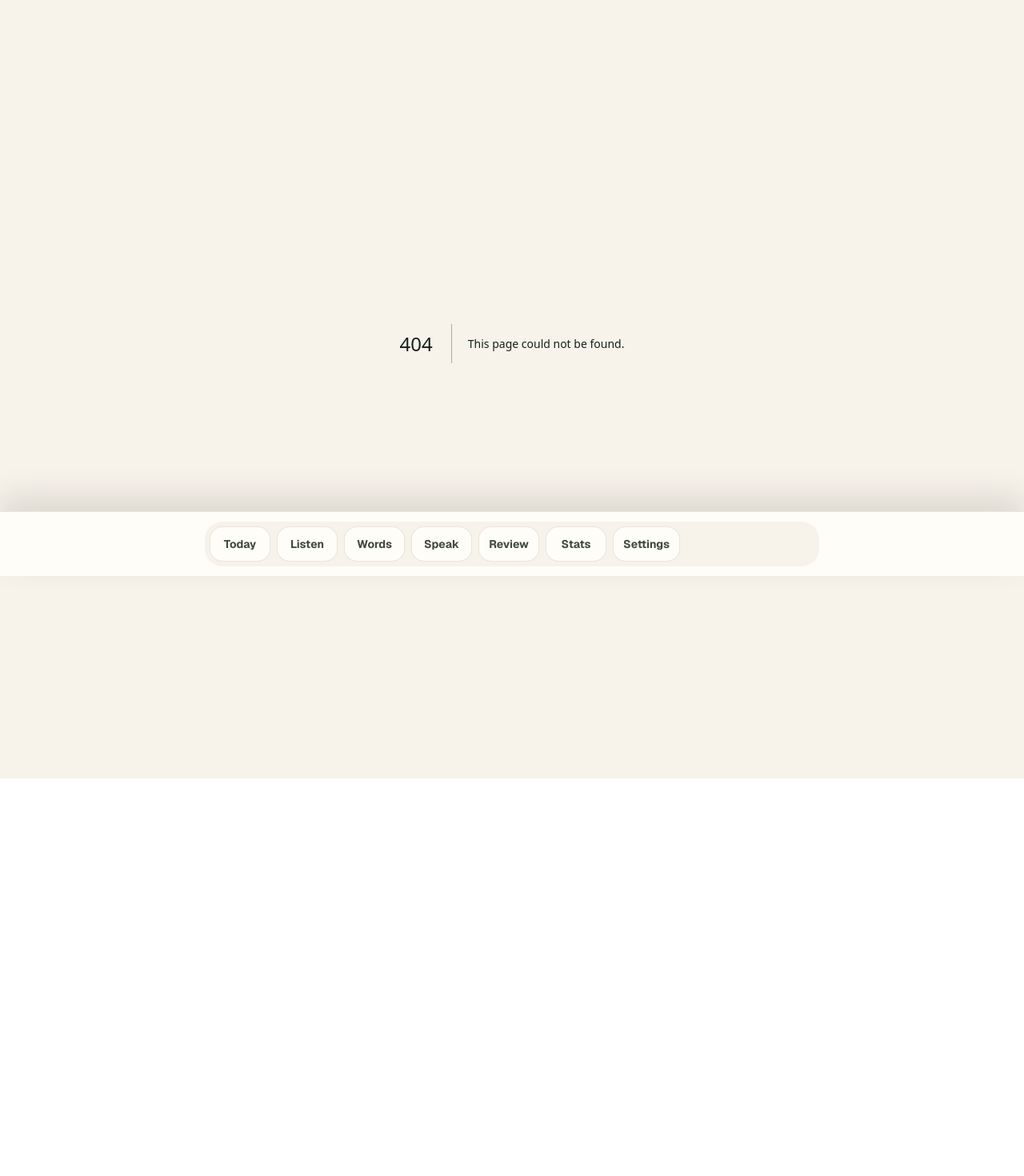
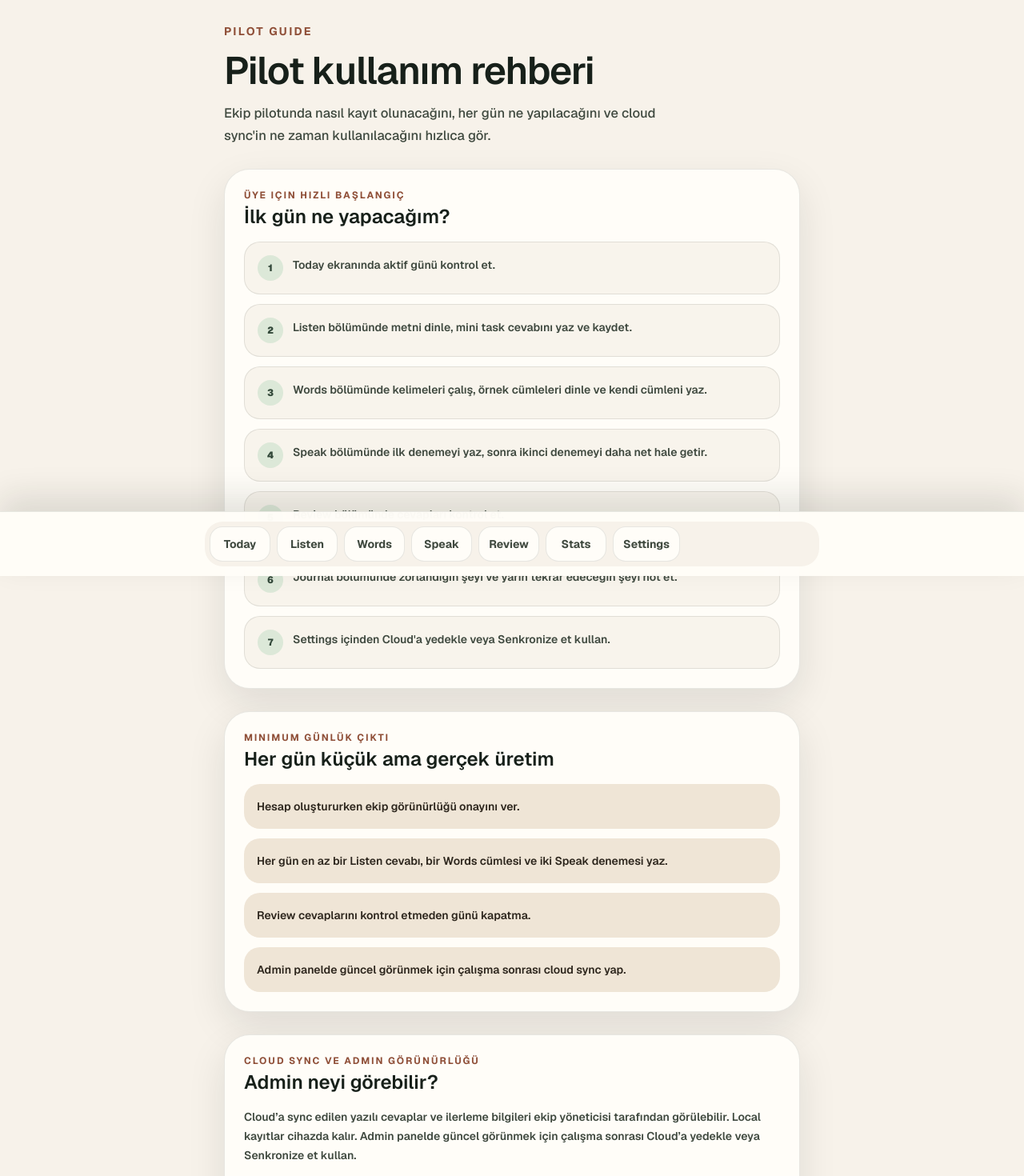
Before and after one commit to fatihsoyaltun/argos-speak-90, a Next.js app: page /pilot in a window 1280 px wide. Before the commit this address had no page. Shown: the part 80-1550 px from the top of the page at 80% size. Before the commit the page ends 1053 px from the top, so only its background shows below. Built offline with nearby package versions, Linux system fonts and the light colour scheme.

Commit message:
Add pilot guide for team rollout

```diff
--- /dev/null
+++ b/app/pilot/page.tsx
@@ -0,0 +1,165 @@
+import Link from "next/link";
+import { Card, PageHeader } from "@/components/ui";
+
+const dailySteps = [
+  "Today ekranında aktif günü kontrol et.",
+  "Listen bölümünde metni dinle, mini task cevabını yaz ve kaydet.",
+  "Words bölümünde kelimeleri çalış, örnek cümleleri dinle ve kendi cümleni yaz.",
+  "Speak bölümünde ilk denemeyi yaz, sonra ikinci denemeyi daha net hale getir.",
+  "Review bölümünde cevapları kontrol et.",
+  "Journal bölümünde zorlandığın şeyi ve yarın tekrar edeceğin şeyi not et.",
+  "Settings içinden Cloud'a yedekle veya Senkronize et kullan.",
+];
+
+const memberChecklist = [
+  "Hesap oluştururken ekip görünürlüğü onayını ver.",
+  "Her gün en az bir Listen cevabı, bir Words cümlesi ve iki Speak denemesi yaz.",
+  "Review cevaplarını kontrol etmeden günü kapatma.",
+  "Admin panelde güncel görünmek için çalışma sonrası cloud sync yap.",
+];
+
+const adminVisibility = [
+  "aktif gün",
+  "tamamlanan modüller",
+  "review durumu",
+  "yazılı pratik cevapları",
+  "journal notları",
+];
+
+const problemTips = [
+  {
+    title: "Admin panelde görünmüyorsan",
+    text: "Giriş yaptığını, doğru takıma bağlı olduğunu ve Cloud'a yedekle yaptığını kontrol et.",
+  },
+  {
+    title: "Başka cihazda cevapların yoksa",
+    text: "Eski cihazda cloud sync yap, yeni cihazda Cloud'dan geri yükle veya Senkronize et kullan.",
+  },
+  {
+    title: "Ses çalışmıyorsa",
+    text: "Settings içinde ses durumunu kontrol et. Ses sorunu yazılı çalışmanı kaydetmene engel değildir.",
+  },
+];
+
+export default function PilotPage() {
+  return (
+    <div className="space-y-7">
+      <PageHeader
+        eyebrow="Pilot guide"
+        title="Pilot kullanım rehberi"
+        description="Ekip pilotunda nasıl kayıt olunacağını, her gün ne yapılacağını ve cloud sync'in ne zaman kullanılacağını hızlıca gör."
+      />
+
+      <Card className="space-y-4">
+        <div>
+          <p className="text-xs font-bold uppercase tracking-[0.16em] text-clay">
+            Üye için hızlı başlangıç
+          </p>
+          <h2 className="mt-1 text-2xl font-semibold leading-tight">
+            İlk gün ne yapacağım?
+          </h2>
+        </div>
+        <ol className="space-y-3">
+          {dailySteps.map((step, index) => (
+            <li
+              key={step}
+              className="flex gap-3 rounded-[1.25rem] border border-foreground/10 bg-background/85 p-4"
+            >
+              <span className="flex h-8 w-8 shrink-0 items-center justify-center rounded-full bg-sage text-xs font-black text-moss">
+                {index + 1}
+              </span>
+              <span className="text-sm font-semibold leading-6 text-muted">
+                {step}
+              </span>
+            </li>
+          ))}
+        </ol>
+      </Card>
+
+      <Card className="space-y-4">
+        <div>
+          <p className="text-xs font-bold uppercase tracking-[0.16em] text-clay">
+            Minimum günlük çıktı
+          </p>
+          <h2 className="mt-1 text-2xl font-semibold leading-tight">
+            Her gün küçük ama gerçek üretim
+          </h2>
+        </div>
+        <div className="grid gap-3">
+          {memberChecklist.map((item) => (
+            <p
+              key={item}
+              className="rounded-[1.25rem] bg-linen p-4 text-sm font-semibold leading-6 text-[#2d261d]"
+            >
+              {item}
+            </p>
+          ))}
+        </div>
+      </Card>
+
+      <Card className="space-y-4">
+        <div>
+          <p className="text-xs font-bold uppercase tracking-[0.16em] text-clay">
+            Cloud sync ve admin görünürlüğü
+          </p>
+          <h2 className="mt-1 text-2xl font-semibold leading-tight">
+            Admin neyi görebilir?
+          </h2>
+        </div>
+        <p className="text-sm font-semibold leading-6 text-muted">
+          Cloud’a sync edilen yazılı cevaplar ve ilerleme bilgileri ekip
+          yöneticisi tarafından görülebilir. Local kayıtlar cihazda kalır.
+          Admin panelde güncel görünmek için çalışma sonrası Cloud’a yedekle
+          veya Senkronize et kullan.
+        </p>
+        <div className="flex flex-wrap gap-2">
+          {adminVisibility.map((item) => (
+            <span
+              key={item}
+              className="rounded-full bg-sage px-3 py-2 text-xs font-black text-moss"
+            >
+              {item}
+            </span>
+          ))}
+        </div>
+        <p className="rounded-[1.25rem] border border-foreground/10 bg-background/85 p-4 text-sm font-semibold leading-6 text-muted">
+          Ses kayıtları tutulmaz. ElevenLabs API anahtarı kullanıcı ilerlemesine
+          kaydedilmez.
+        </p>
+      </Card>
+
+      <Card className="space-y-4">
+        <div>
+          <p className="text-xs font-bold uppercase tracking-[0.16em] text-clay">
+            Sorun olursa
+          </p>
+          <h2 className="mt-1 text-2xl font-semibold leading-tight">
+            Hızlı kontrol listesi
+          </h2>
+        </div>
+        <div className="grid gap-3">
+          {problemTips.map((tip) => (
+            <div
+              key={tip.title}
+              className="rounded-[1.25rem] border border-foreground/10 bg-background/85 p-4"
+            >
+              <h3 className="text-base font-semibold leading-tight">
+                {tip.title}
+              </h3>
+              <p className="mt-2 text-sm font-semibold leading-6 text-muted">
+                {tip.text}
+              </p>
+            </div>
+          ))}
+        </div>
+      </Card>
+
+      <Link
+        href="/settings"
+        className="flex min-h-12 items-center justify-center rounded-full border border-foreground/20 bg-linen px-5 py-4 text-center text-sm font-black !text-[#17201a] outline-none transition visited:!text-[#17201a] hover:bg-sage hover:!text-[#17201a] active:scale-[0.98] active:!text-[#17201a] focus-visible:!text-[#17201a] focus-visible:ring-2 focus-visible:ring-clay focus-visible:ring-offset-4 focus-visible:ring-offset-surface"
+      >
+        Settings’e dön
+      </Link>
+    </div>
+  );
+}
--- a/app/settings/page.tsx
+++ b/app/settings/page.tsx
@@ -211,6 +211,27 @@ export default function SettingsPage() {
       />
 
       <TeamPrivacyNotice />
+
+      <Card className="space-y-4">
+        <div>
+          <p className="text-xs font-bold uppercase tracking-[0.16em] text-clay">
+            Pilot
+          </p>
+          <h2 className="mt-1 text-2xl font-semibold leading-tight">
+            Pilot kullanım rehberi
+          </h2>
+          <p className="mt-2 text-sm font-semibold leading-6 text-muted">
+            Kayıt, günlük çalışma, cloud sync ve admin görünürlüğü için kısa
+            ekip rehberi.
+          </p>
+        </div>
+        <Link
+          href="/pilot"
+          className="flex min-h-12 items-center justify-center rounded-full border border-foreground/20 bg-linen px-5 py-4 text-center text-sm font-black !text-[#17201a] outline-none transition visited:!text-[#17201a] hover:bg-sage hover:!text-[#17201a] active:scale-[0.98] active:!text-[#17201a] focus-visible:!text-[#17201a] focus-visible:ring-2 focus-visible:ring-clay focus-visible:ring-offset-4 focus-visible:ring-offset-surface [&_*]:!text-[#17201a]"
+        >
+          Pilot kullanım rehberi
+        </Link>
+      </Card>
 
       <Card className="space-y-4">
         <div className="rounded-[1.4rem] border border-foreground/10 bg-background/85 p-4">
```
Also changed, not shown: 1 other file (tests, documents, lock files or other folders).
